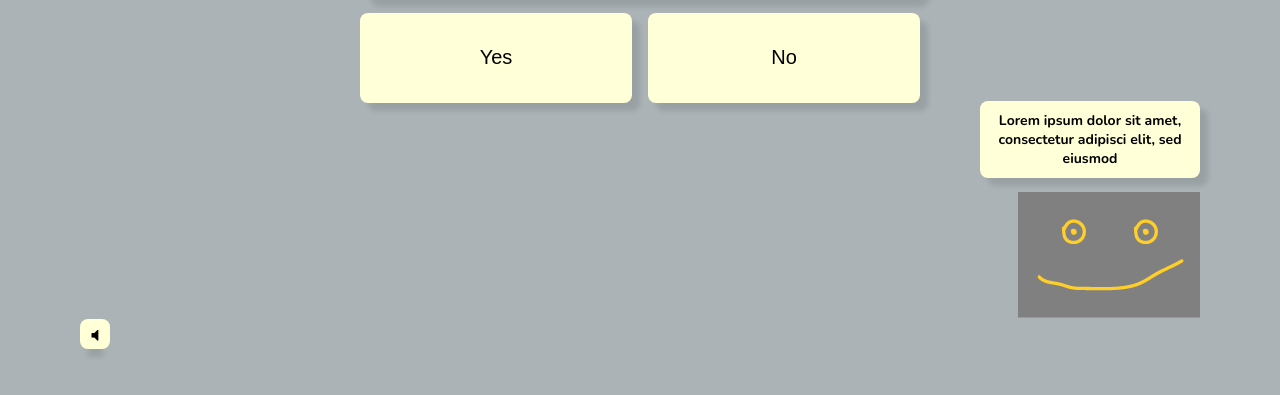
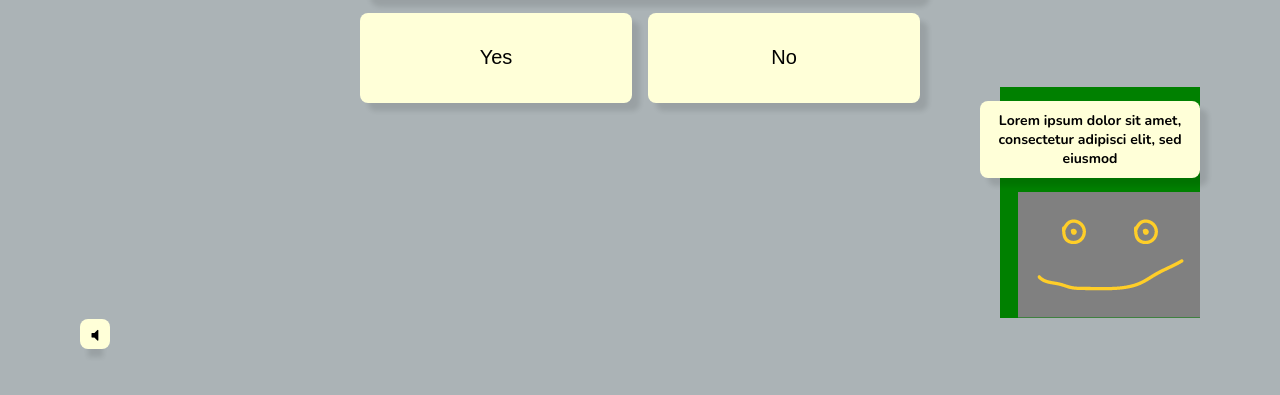
Before and after one commit to lorinnee/lorinnee.github.io, a plain HTML site: page index.html in a window 1280 px wide. Shown: the part 401-796 px from the top of the page. Drawn offline with nearby package versions, Linux system fonts and the light colour scheme.

Commit message:
prova centered

```diff
--- a/style.css
+++ b/style.css
@@ -74,7 +74,7 @@ font-family: 'Nunito', sans-serif;;
     justify-content:center;
 	align-items:flex-end;
 	gap:3%;
-
+background-color:green;
   }
 
 
```
Also changed, not shown: 1 other file.
